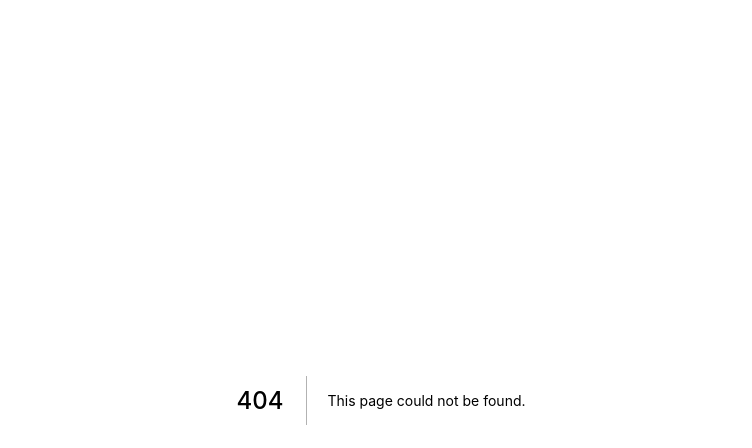
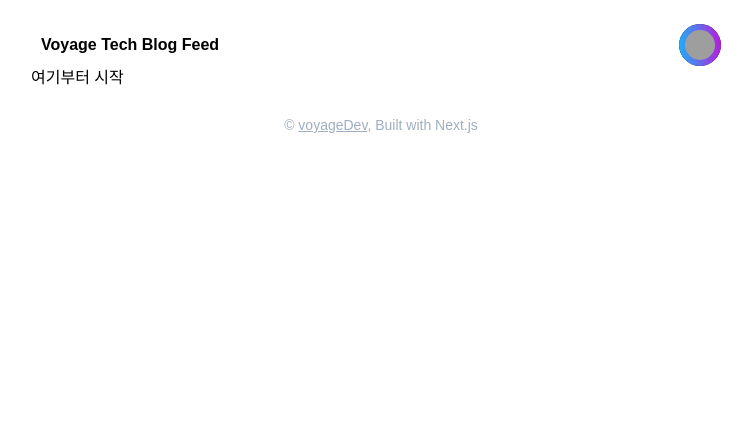
Before and after one commit to cks612/my-rss-feed, a Next.js app: page /rss in a window 1280 px wide. Before the commit this address had no page. Shown: the top 448 px of the page, without its empty margins (259-1011 px from the left). Built offline with nearby package versions, Linux system fonts and the light colour scheme; grey boxes are pictures that could not be loaded.

Commit message:
feature Layout(gnb + footer) added

```diff
--- a/next.config.js
+++ b/next.config.js
@@ -1,7 +1,58 @@
 /** @type {import('next').NextConfig} */
-const nextConfig = {
+
+const moduleExports = {
+  swcMinify: true,
   reactStrictMode: true,
-  swcMinify: true,
-}
+  staticPageGenerationTimeout: 2 * 60,
+  async redirects() {
+    return [
+      {
+        source: "/",
+        destination: "/rss",
+        permanent: true,
+      },
+    ];
+  },
+  compiler: {
+    // ssr and displayName are configured by default
+    styledComponents: true,
+  },
+  images: {
+    domains: ["cdn-images-1.medium.com", "user-images.githubusercontent.com"],
+  },
+  // sentry: {
+  //   hideSourceMaps: true,
 
-module.exports = nextConfig
+  //   // This option will automatically provide performance monitoring for Next.js
+  //   // data-fetching methods and API routes, making the manual wrapping of API
+  //   // routes via `withSentry` redundant.
+  //   autoInstrumentServerFunctions: true,
+  // },
+  // webpack(config, { webpack }) {
+  //   const prod = process.env.NODE_ENV === "production";
+  //   const plugins = [...config.plugins];
+  //   return {
+  //     ...config,
+  //     mode: prod ? "production" : "development",
+  //     devtool: prod ? "hidden-source-map" : "eval",
+  //     plugins,
+  //   };
+  // },
+};
+
+// const sentryWebpackPluginOptions = {
+//   // Additional config options for the Sentry Webpack plugin. Keep in mind that
+//   // the following options are set automatically, and overriding them is not
+//   // recommended:
+//   //   release, url, org, project, authToken, configFile, stripPrefix,
+//   //   urlPrefix, include, ignore
+
+//   silent: true, // Suppresses all logs
+//   // For all available options, see:
+//   // https://github.com/getsentry/sentry-webpack-plugin#options.
+// };
+
+// // module.exports = withBundleAnalyzer(
+// //   withSentryConfig(moduleExports, sentryWebpackPluginOptions)
+// // );
+module.exports = moduleExports;
--- /dev/null
+++ b/src/components/Footer/index.tsx
@@ -0,0 +1,29 @@
+import React from "react";
+import styled from "styled-components";
+
+const Footer = () => {
+  return (
+    <FooterContainer>
+      ©{" "}
+      <a href="https://github.com/cks612" target="_blank" rel="noreferrer">
+        voyageDev
+      </a>
+      , Built with Next.js
+    </FooterContainer>
+  );
+};
+
+export default Footer;
+
+const FooterContainer = styled.footer`
+  padding: 32px 24px;
+  text-align: center;
+  color: #a0aec0;
+  font-size: 14px;
+
+  a {
+    all: unset;
+    text-decoration: underline;
+    cursor: pointer;
+  }
+`;
--- /dev/null
+++ b/src/components/Gnb/index.tsx
@@ -0,0 +1,89 @@
+import Image from "next/image";
+import Link from "next/link";
+import React from "react";
+import styled from "styled-components";
+
+const Gnb = () => {
+  return (
+    <GnbWrapper>
+      <GnbContent>
+        <h1>Voyage Tech Blog Feed</h1>
+        <Box>
+          <Link href="https://cks612.github.io/resume/">
+            <MyImg>
+              <Image
+                src="https://user-images.githubusercontent.com/66737450/174422458-b4392872-c9d4-4dd2-a9c3-1472a0a47a43.JPG"
+                alt="myImg"
+                width={30}
+                height={30}
+                unoptimized={true}
+              />
+            </MyImg>
+          </Link>
+        </Box>
+      </GnbContent>
+    </GnbWrapper>
+  );
+};
+
+export default Gnb;
+
+const GnbWrapper = styled.nav`
+  display: flex;
+  width: 100%;
+  height: 50px;
+  margin-top: 20px;
+`;
+
+const GnbContent = styled.div`
+  display: flex;
+  justify-content: space-between;
+  align-items: center;
+  width: 100%;
+  padding: 10px 10px;
+
+  h1 {
+    font-weight: 900;
+  }
+`;
+
+const Box = styled.div`
+  position: relative;
+  background: rgba(0, 0, 0, 0.5);
+  border-radius: 50%;
+  overflow: hidden;
+
+  &::before {
+    content: "";
+    position: absolute;
+    width: 100%;
+    height: 100%;
+    background: linear-gradient(315deg, #00ccff, #d400d4);
+    transition: 0.5s;
+    animation: borderAnimate 4s linear infinite;
+  }
+
+  @keyframes borderAnimate {
+    0% {
+      transform: rotate(0deg);
+    }
+    100% {
+      transform: rotate(360deg);
+    }
+  }
+`;
+
+const MyImg = styled.div`
+  display: flex;
+  justify-content: center;
+  align-items: center;
+  border: 6px solid #070a1c;
+  border-radius: 50%;
+  overflow: hidden;
+
+  cursor: pointer;
+  img {
+    object-fit: cover;
+    pointer-events: none;
+  }
+`;
--- /dev/null
+++ b/src/components/Layout/index.tsx
@@ -0,0 +1,25 @@
+import React from "react";
+import styled from "styled-components";
+import Footer from "../Footer";
+import Gnb from "../Gnb";
+
+interface Props {
+  children: React.ReactNode;
+}
+
+const Layout = ({ children }: Props) => {
+  return (
+    <MainContainer>
+      <Gnb />
+      {children}
+      <Footer />
+    </MainContainer>
+  );
+};
+
+export default Layout;
+
+export const MainContainer = styled.main`
+  max-width: 700px;
+  margin: 0 auto;
+`;
--- a/src/pages/_app.tsx
+++ b/src/pages/_app.tsx
@@ -1,10 +1,19 @@
-import { QueryClient, QueryClientProvider } from "@tanstack/react-query";
+import {
+  type DehydratedState,
+  Hydrate,
+  QueryClient,
+  QueryClientProvider,
+} from "@tanstack/react-query";
 import type { AppProps } from "next/app";
 import { ThemeProvider } from "styled-components";
 import { color, mixins } from "../styles/_theme";
 import GlobalStyles from "../styles/_GlobalStyles";
+import Layout from "../components/Layout";
 
-function MyApp({ Component, pageProps }: AppProps) {
+function MyApp({
+  Component,
+  pageProps,
+}: AppProps<{ dehydratedState: DehydratedState }>) {
   const queryClient = new QueryClient();
 
   return (
@@ -12,7 +21,11 @@ function MyApp({ Component, pageProps }: AppProps) {
       <GlobalStyles />
       <ThemeProvider theme={{ ...color, ...mixins }}>
         <QueryClientProvider client={queryClient}>
-          <Component {...pageProps} />
+          <Hydrate state={pageProps.dehydratedState}>
+            <Layout>
+              <Component {...pageProps} />
+            </Layout>
+          </Hydrate>
         </QueryClientProvider>
       </ThemeProvider>
     </>
--- a/src/pages/index.tsx
+++ b/src/pages/index.tsx
@@ -1,4 +1,5 @@
 import type { NextPage } from "next";
+
 const Home: NextPage = () => {
   return <div>main page</div>;
 };
--- /dev/null
+++ b/src/pages/rss/index.tsx
@@ -0,0 +1,8 @@
+import type { NextPage } from "next";
+import React from "react";
+
+const Rss: NextPage = () => {
+  return <div>여기부터 시작</div>;
+};
+
+export default Rss;
```
